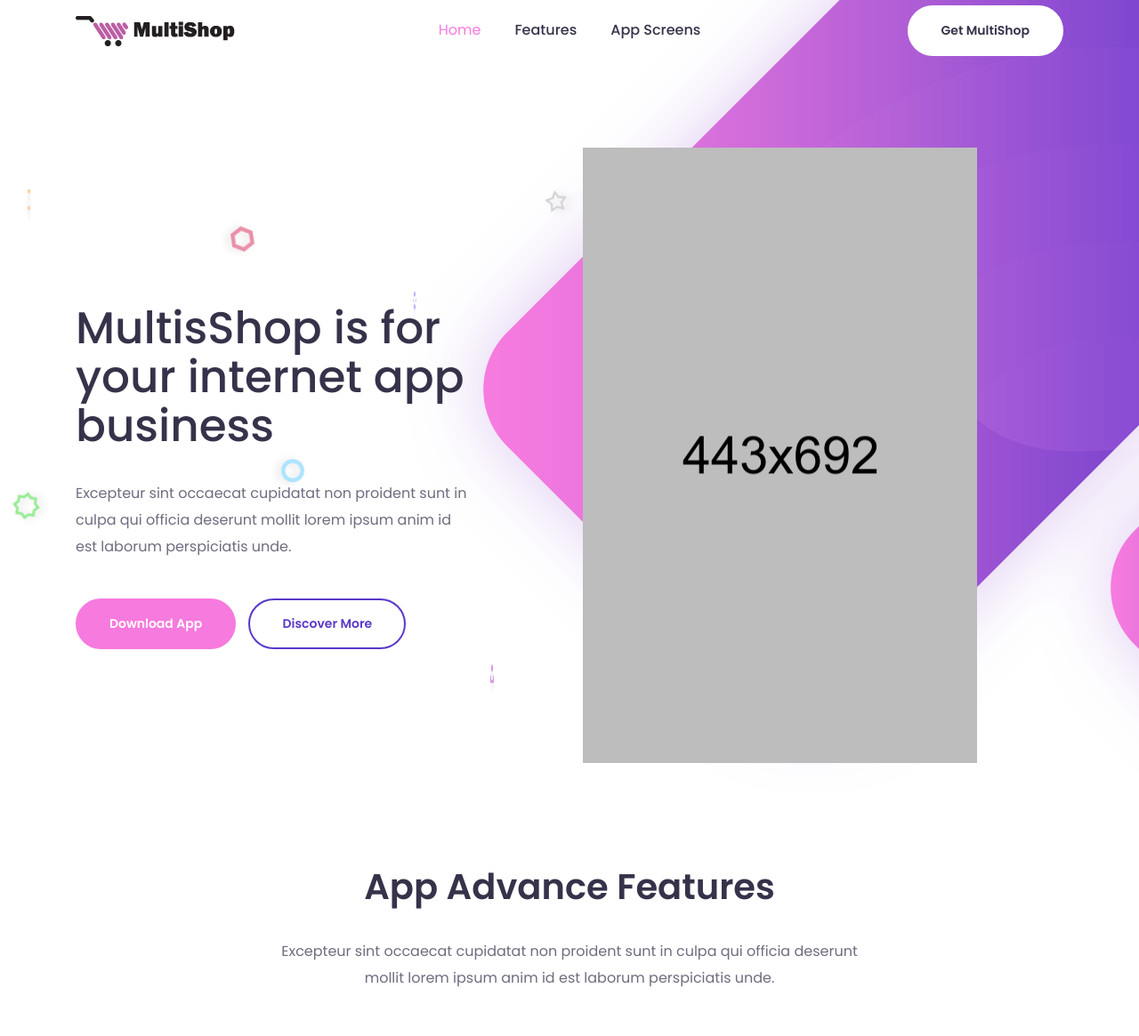
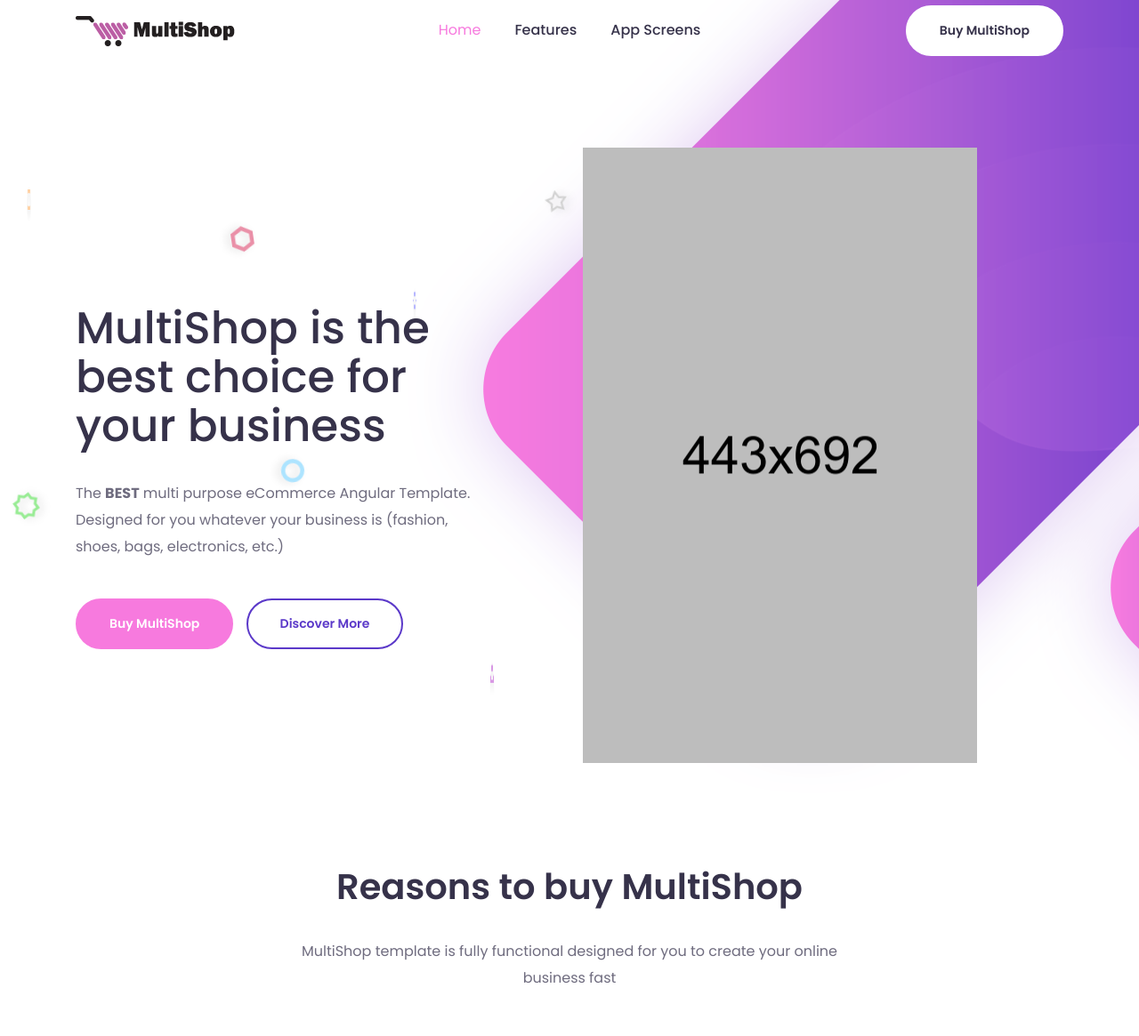
Before and after one commit to mariazayed/multishop-landing-page, a plain HTML site: page index.html in a window 1280 px wide. Shown: the part 27-1192 px from the top of the page at 89% size. Drawn offline with Linux system fonts and the light colour scheme.

Commit message:
Minor fixes

```diff
--- a/assets/css/style.css
+++ b/assets/css/style.css
@@ -1,5 +1,5 @@
 /*---------------------------------------------
-Template name:  MultisShop
+Template name:  MultiShop
 Version:        1.0
 Author:         layerdrops
 Author Email:   layerdrops@gmail.com
--- a/assets/js/scripts.js
+++ b/assets/js/scripts.js
@@ -1,5 +1,5 @@
 /*---------------------------------------------
-Template name:  MultisShop
+Template name:  MultiShop
 Version:        1.0
 Author:         layerdrops
 Author Email:   layerdrops@gmail.com
--- a/index.html
+++ b/index.html
@@ -65,7 +65,7 @@
 								<!-- Logo -->
 								<div class="logo">
 									<a href="index.html">
-										<img alt="MultisShop" data-rjs="2" src="assets/img/logo.png">
+										<img alt="MultiShop" data-rjs="2" src="assets/img/logo.png">
 									</a>
 								</div>
 								<!-- End of Logo -->
@@ -95,7 +95,8 @@
 							</div>
 							<div class="col-lg-3 col-md-4 col-sm-5 d-md-block d-none">
 								<div class="urgent-call text-right">
-									<a class="btn" href="#">Get MultiShop</a>
+									<!-- TODO: Add the link -->
+									<a class="btn" href="#">Buy MultiShop</a>
 								</div>
 							</div>
 						</div>
@@ -126,12 +127,16 @@
 									</div>
 								</div>
 
-								<h1>MultisShop is for your internet app business</h1>
-								<p>Excepteur sint occaecat cupidatat non proident sunt in culpa qui officia deserunt
-								   mollit lorem ipsum anim id est laborum perspiciatis unde.
+								<h1>MultiShop is the best choice for your business</h1>
+								<p>
+									The
+									<strong>BEST</strong>
+									multi purpose eCommerce Angular Template. Designed for you whatever your business is
+									(fashion, shoes, bags, electronics, etc.)
 								</p>
-								<a class="btn" href="#">Download App</a>
-								<a class="btn" href="#">Discover More</a>
+								<!-- TODO: Add the link -->
+								<a class="btn" href="#">Buy MultiShop</a>
+								<a class="btn" href="#features">Discover More</a>
 							</div>
 							<!-- banner text -->
 						</div>
@@ -155,9 +160,10 @@
 					<div class="col-md-12 col-lg-8">
 						<!-- section title -->
 						<div class="section-title text-center">
-							<h2>App Advance Features</h2>
-							<p>Excepteur sint occaecat cupidatat non proident sunt in culpa qui officia deserunt mollit
-							   lorem ipsum anim id est laborum perspiciatis unde.
+							<h2>Reasons to buy MultiShop</h2>
+							<p>
+								MultiShop template is fully functional designed for you to create your online business
+								fast
 							</p>
 						</div>
 						<!-- End of section title -->
@@ -169,6 +175,7 @@
 							<!-- single feature inner -->
 							<div class="single-feature-inner text-center">
 								<div class="feature-icon">
+									<!--TODO: Change the image-->
 									<img alt="" class="svg" src="assets/img/icons/project-management.svg">
 								</div>
 								<h5>New Artwork
@@ -285,7 +292,7 @@
 					<div class="col-md-12 col-lg-8">
 						<!-- section title -->
 						<div class="section-title text-center">
-							<h2>MultisShop App Screens</h2>
+							<h2>MultiShop App Screens</h2>
 							<p>Excepteur sint occaecat cupidatat non proident sunt in culpa qui officia deserunt mollit
 							   lorem ipsum anim id est laborum perspiciatis unde.
 							</p>
```
